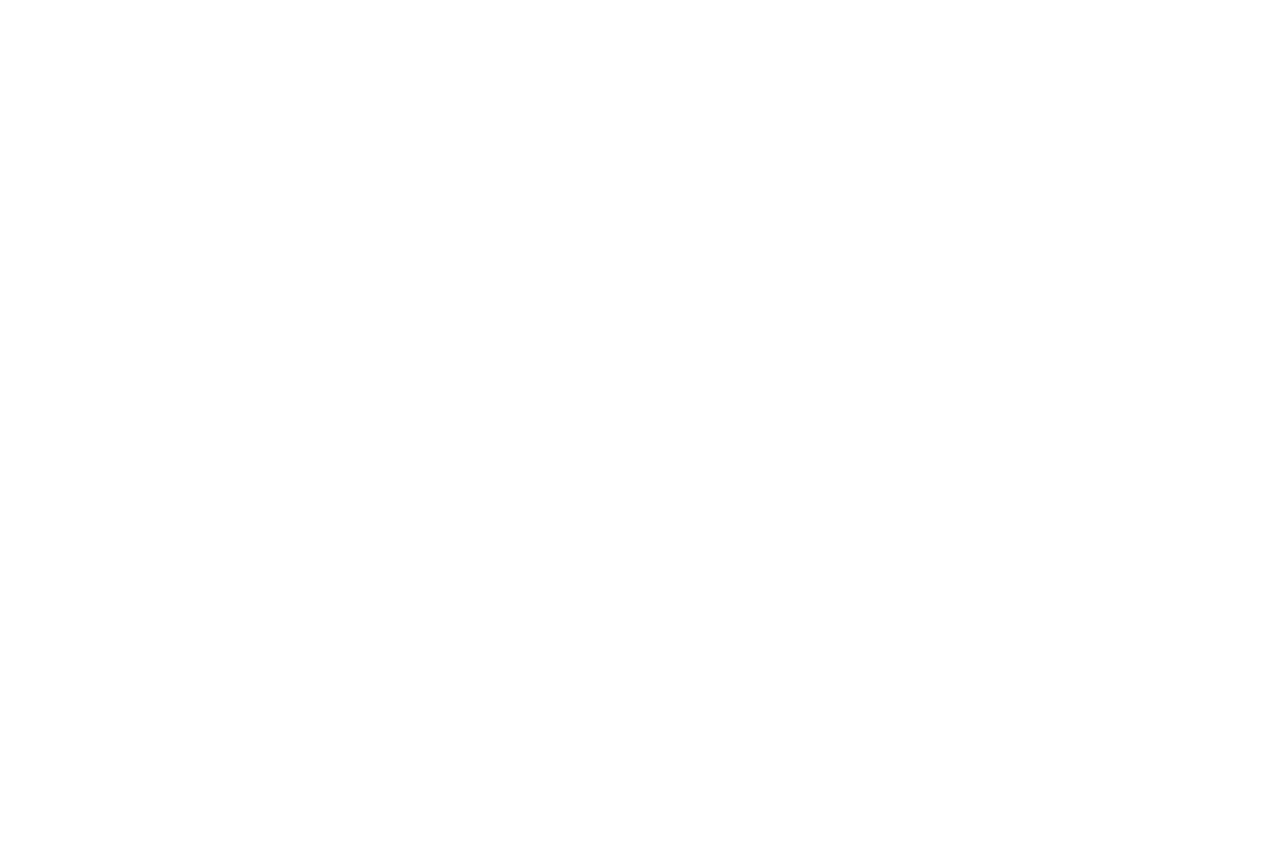
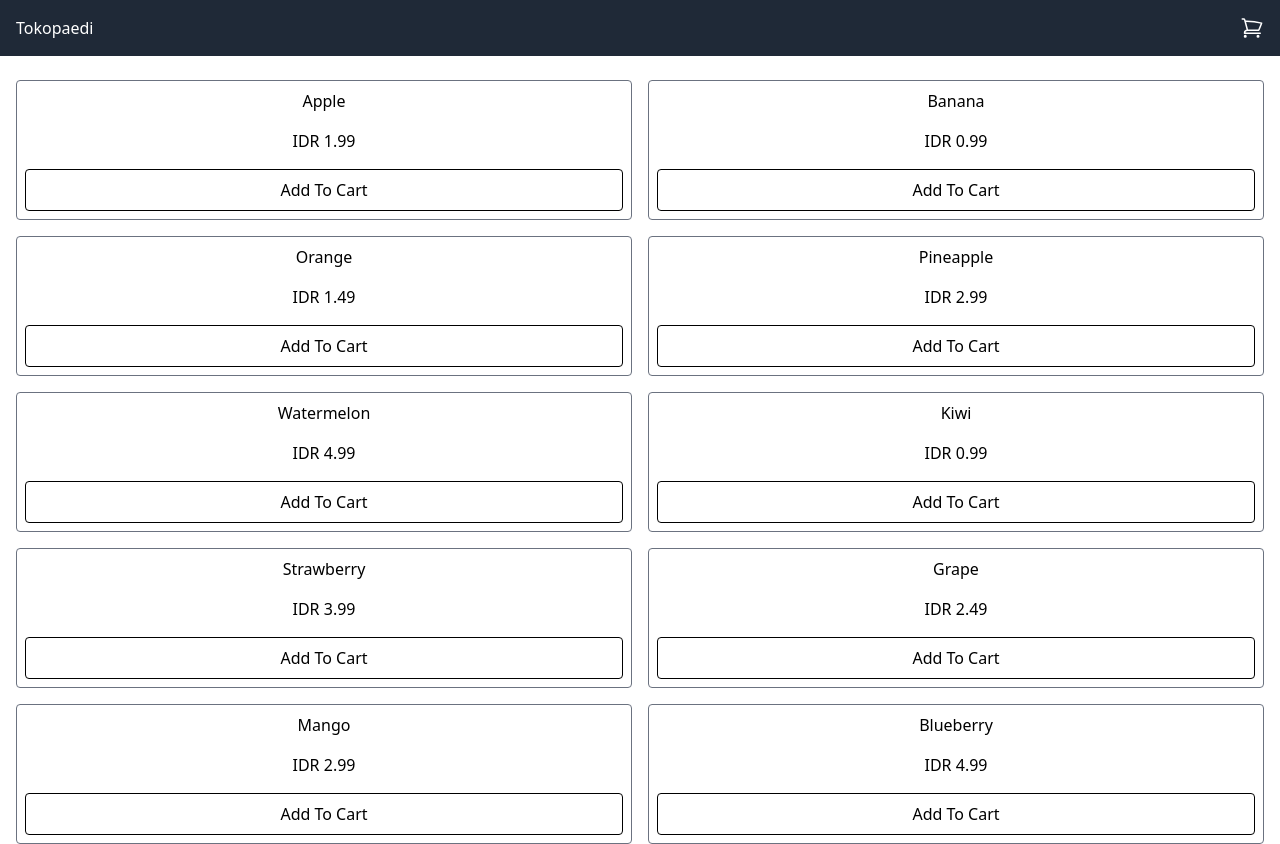
Before and after one commit to adepuu/tokopaedi-frontend, a React (Vite) app: page / in a window 1280 px wide. Before the commit the page ends 800 px from the top, so only its background shows below. Built offline with nearby package versions, Linux system fonts and the light colour scheme.

Commit message:
feat: add basic cart functionality and base layout

```diff
--- a/src/Router.tsx
+++ b/src/Router.tsx
@@ -3,11 +3,12 @@ import {
   Route,
   Routes
 } from "react-router-dom";
+import Home from "./pages/Home.tsx";
 
 const Router: FC = () => {
   return (
     <Routes>
-      <Route path="/" element={<div/>}/>
+      <Route path="/" element={<Home/>} />
     </Routes>
   );
 }
--- /dev/null
+++ b/src/component/Card/index.tsx
@@ -0,0 +1,30 @@
+import {
+  FC,
+  useContext
+} from "react";
+import {cartContext} from "../../context/cartContext.ts";
+
+interface CardProps {
+  name: string;
+  price: number;
+}
+
+const Card: FC<CardProps> = ({ name, price }) => {
+  const { addItem } = useContext(cartContext);
+
+  const handleAddToCart = () => {
+    addItem({ name, price, stock: 1 });
+  }
+
+  return (
+    <div className="flex flex-col gap-4 text-center p-2 border border-gray-500 rounded">
+      <div>{name}</div>
+      <div>IDR {price}</div>
+      <button onClick={handleAddToCart} className="w-full py-2 border border-black rounded">
+        Add To Cart
+      </button>
+    </div>
+  );
+}
+
+export default Card;
--- /dev/null
+++ b/src/component/CheckoutCta/index.tsx
@@ -0,0 +1,24 @@
+import {
+  FC,
+  useContext
+} from "react";
+import { cartContext } from "../../context/cartContext.ts";
+
+const CheckoutCta: FC = () => {
+  const { total, items } = useContext(cartContext);
+
+  if (!items.length) {
+    return null;
+  }
+
+  return (
+    <div className="w-full px-4 pb-4 pointer-events-none fixed bottom-0 left-0 z-20">
+      <button className="w-full py-2 bg-gray-800 text-white rounded-xl flex justify-between px-4">
+        <span>Checkout</span>
+        <span>${total}</span>
+      </button>
+    </div>
+  );
+}
+
+export default CheckoutCta;
--- /dev/null
+++ b/src/component/Header/CartIcon.tsx
@@ -0,0 +1,21 @@
+import {
+  FC,
+  useContext
+} from "react";
+import CartIcon from "../../assets/cart.svg";
+import { cartContext } from "../../context/cartContext.ts";
+
+const Cart: FC = () => {
+  const { items } = useContext(cartContext);
+  return <div className="w-6 h-6 relative">
+    <img src={CartIcon} alt="Cart" className="w-full h-full object-scale-down fill-white"/>
+    {!items.length ? null : (
+      <div
+        className="absolute -top-2 -right-2 rounded-full bg-red-500 text-white text-[10px] w-4 h-4 aspect-square text-center font-bold">
+        {items.length}
+      </div>
+    )}
+  </div>;
+}
+
+export default Cart;
--- /dev/null
+++ b/src/component/Header/index.tsx
@@ -0,0 +1,13 @@
+import {FC} from "react";
+import Cart from "./CartIcon.tsx";
+
+const Header: FC = () => {
+  return (
+    <div className="w-full flex justify-between items-center p-4 bg-gray-800 text-white fixed top-0 left-0">
+      <div>Tokopaedi</div>
+      <Cart />
+    </div>
+  );
+}
+
+export default Header;
--- /dev/null
+++ b/src/constants/products.ts
@@ -0,0 +1,52 @@
+export const PRODUCT: Product[] = [
+  {
+    name: "Apple",
+    price: 1.99,
+    stock: 20
+  },
+  {
+    name: "Banana",
+    price: 0.99,
+    stock: 10
+  },
+  {
+    name: "Orange",
+    price: 1.49,
+    stock: 15
+  },
+  {
+    name: "Pineapple",
+    price: 2.99,
+    stock: 5
+  },
+  {
+    name: "Watermelon",
+    price: 4.99,
+    stock: 3
+  },
+  {
+    name: "Kiwi",
+    price: 0.99,
+    stock: 8
+  },
+  {
+    name: "Strawberry",
+    price: 3.99,
+    stock: 6
+  },
+  {
+    name: "Grape",
+    price: 2.49,
+    stock: 12
+  },
+  {
+    name: "Mango",
+    price: 2.99,
+    stock: 7
+  },
+  {
+    name: "Blueberry",
+    price: 4.99,
+    stock: 4
+  }
+]
--- /dev/null
+++ b/src/context/CartProvider.tsx
@@ -0,0 +1,65 @@
+import {
+  FC,
+  ReactNode,
+  useCallback,
+  useMemo,
+  useState
+} from "react";
+
+import {
+  cartContext,
+} from "./cartContext"
+
+interface CartProviderProps {
+  children: ReactNode;
+}
+
+const CartProvider: FC<CartProviderProps> = ({ children }) => {
+  const [cartItem, setCartItem] = useState<CartItem[]>([]);
+
+  const addItem = useCallback((product: Product) => {
+    setCartItem(prev => {
+      const index = prev.findIndex((item) => item.product.name === product.name);
+      if (index !== -1) {
+        prev[index].quantity += 1;
+        return [...prev];
+      }
+      return [...prev, {product, quantity: 1}];
+    });
+  }, []);
+
+  const removeItem = useCallback((product: Product) => {
+    setCartItem(prev => {
+      const index = prev.findIndex((item) => item.product.name === product.name);
+      if (index !== -1) {
+        prev[index].quantity -= 1;
+        if (prev[index].quantity === 0) {
+          prev.splice(index, 1);
+        }
+        return [...prev];
+      }
+      return [...prev];
+    })
+  }, []);
+
+  const total = useMemo(() => {
+    let result = 0;
+    cartItem.forEach(item => {
+      result += item.product.price * item.quantity;
+    });
+    return result;
+  }, [cartItem]);
+
+  return (
+    <cartContext.Provider value={{
+      items: cartItem,
+      total,
+      addItem,
+      removeItem
+    }}>
+      {children}
+    </cartContext.Provider>
+  );
+}
+
+export default CartProvider;
--- /dev/null
+++ b/src/context/cartContext.ts
@@ -0,0 +1,15 @@
+import {createContext} from "react";
+
+export interface CartContextValue extends Cart {
+  addItem: (product: Product) => void;
+  removeItem: (product: Product) => void;
+}
+
+export const initialValue: CartContextValue = {
+  items: [],
+  total: 0,
+  addItem: () => {},
+  removeItem: () => {}
+};
+
+export const cartContext = createContext<CartContextValue>(initialValue);
--- a/src/main.tsx
+++ b/src/main.tsx
@@ -1,10 +1,13 @@
 import { createRoot } from 'react-dom/client'
 import './index.css'
 import {BrowserRouter} from "react-router-dom";
+import CartProvider from "./context/CartProvider.tsx";
 import Router from "./Router.tsx";
 
 createRoot(document.getElementById('root')!).render(
   <BrowserRouter>
-    <Router />
+    <CartProvider>
+      <Router />
+    </CartProvider>
   </BrowserRouter>
 )
--- /dev/null
+++ b/src/pages/Home.tsx
@@ -0,0 +1,19 @@
+import {FC} from "react";
+import Card from "../component/Card";
+import CheckoutCta from "../component/CheckoutCta";
+import Header from "../component/Header";
+import {PRODUCT} from "../constants/products.ts";
+
+const Home: FC = () => {
+  return (
+    <div className="grid grid-cols-2 gap-4 px-4 pt-20 relative">
+      <Header />
+      {PRODUCT.map((product, index) => (
+        <Card key={index} {...product} />
+      ))}
+      <CheckoutCta />
+    </div>
+  );
+}
+
+export default Home;
--- /dev/null
+++ b/src/types/product.d.ts
@@ -0,0 +1,5 @@
+type Product = {
+  name: string;
+  price: number;
+  stock: number;
+};
```
Also changed, not shown: src/types/cart.d.ts (added, +9 -0 lines), src/assets/cart.svg (added).
